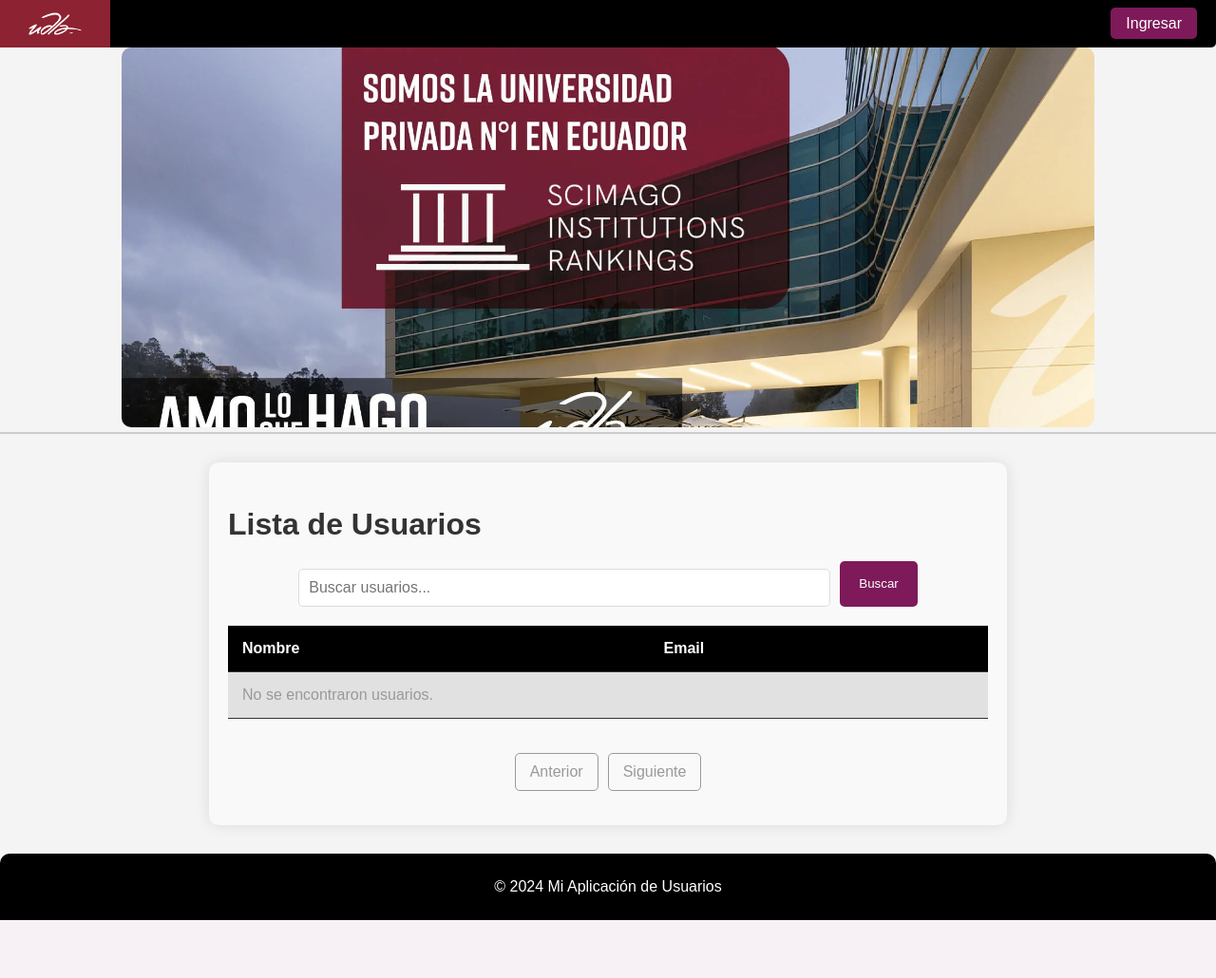
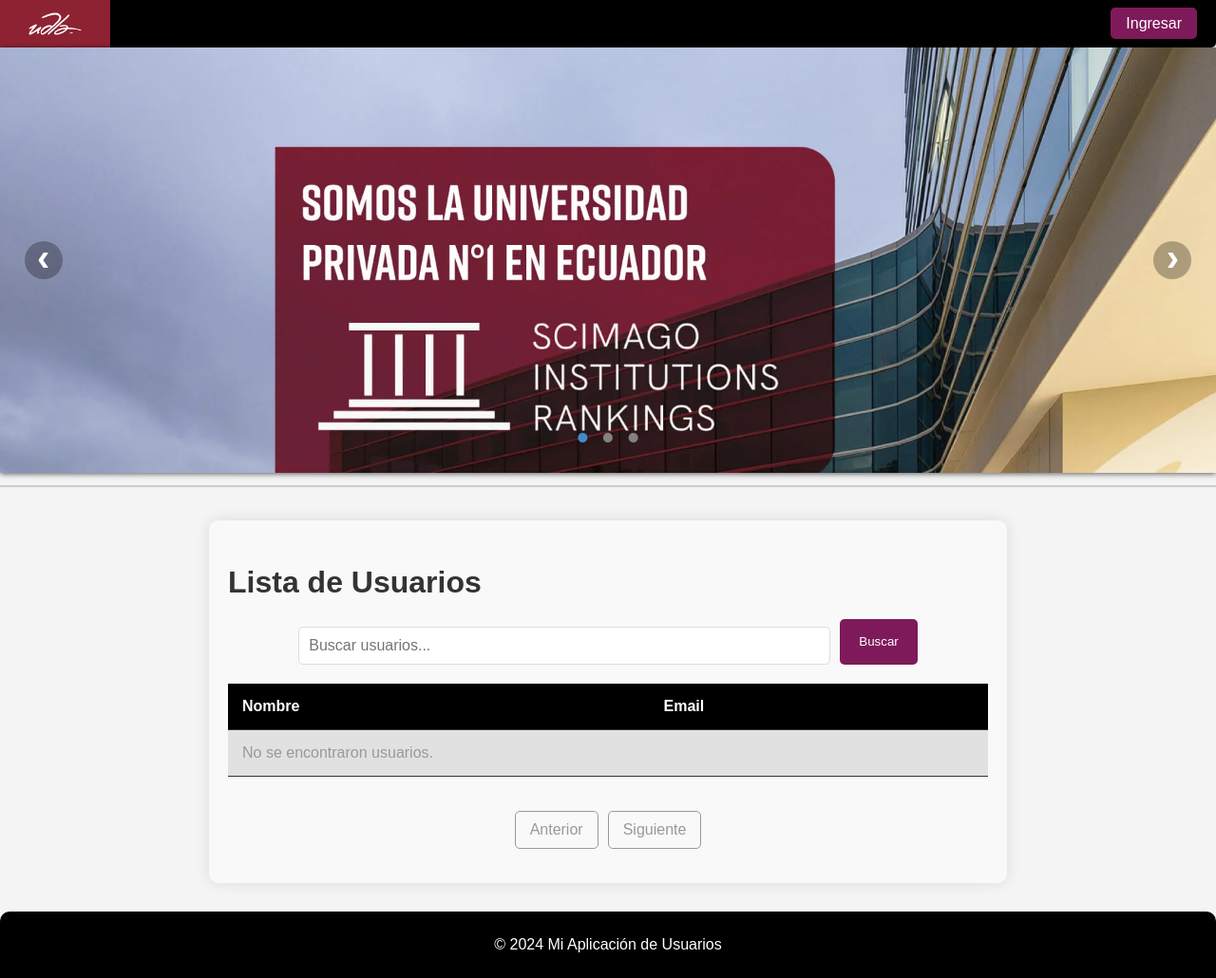
Before and after one commit to martinfq/flask-simple-app, a Flask app: page / in a window 1280 px wide. Shown: the whole page at 95% size. Before the commit the page ends 969 px from the top, so only its background shows below. Run offline with Flask 3, Linux system fonts and the light colour scheme; parts of the project's set-up code (start-up, migrations or seed data) failed here and were passed over.

Commit message:
feat: mejoras visuales

```diff
--- a/static/css/home.css
+++ b/static/css/home.css
@@ -22,11 +22,13 @@
 }
 
 .logo {
-    height: 100%; /* El logo ocupa toda la altura del navbar */
+    height: 100%;
+    /* El logo ocupa toda la altura del navbar */
 }
 
 .logo img {
-    height: 100%; /* La imagen del logo también ocupa toda la altura del navbar */
+    height: 100%;
+    /* La imagen del logo también ocupa toda la altura del navbar */
     width: auto;
     margin: 0;
     padding: 0;
@@ -45,18 +47,124 @@
     background-color: #0056b3;
 }
 
-/* Hero Section */
-.hero {
-    display: flex;
-    justify-content: center;
+/* ------------------------------------------------ */
+.slide {
+    position: relative;
+    box-shadow: 0px 1px 6px rgba(0, 0, 0, 0.64);
+    background-color: #f4f4f4;
 }
 
-.hero img {
-    width: 80%;
+.slide-inner {
+    position: relative;
+    overflow: hidden;
+    width: 100%;
+    height: calc(400px + 3em);
+    margin: 0px auto
+}
+
+.slide-open:checked+.slide-item {
+    position: static;
+    opacity: 100;
+}
+
+.slide-item {
+    position: absolute;
+    opacity: 0;
+    -webkit-transition: opacity 0.6s ease-out;
+    transition: opacity 0.6s ease-out;
+}
+
+.slide-item img {
+    display: block;
     height: auto;
-    max-height: 400px;
-    object-fit: cover;
-    border-radius: 10px;
+    max-width: 100%;
+}
+
+.slide-control {
+    background: rgba(0, 0, 0, 0.28);
+    border-radius: 50%;
+    color: #fff;
+    cursor: pointer;
+    display: none;
+    font-size: 40px;
+    height: 40px;
+    line-height: 35px;
+    position: absolute;
+    top: 50%;
+    -webkit-transform: translate(0, -50%);
+    cursor: pointer;
+    -ms-transform: translate(0, -50%);
+    transform: translate(0, -50%);
+    text-align: center;
+    width: 40px;
+    z-index: 10;
+}
+
+.slide-control.prev {
+    left: 2%;
+}
+
+.slide-control.next {
+    right: 2%;
+}
+
+.slide-control:hover {
+    background: rgba(0, 0, 0, 0.8);
+    color: #aaaaaa;
+}
+
+#slide-1:checked~.control-1,
+#slide-2:checked~.control-2,
+#slide-3:checked~.control-3 {
+    display: block;
+}
+
+.slide-indicador {
+    list-style: none;
+    margin: 0;
+    padding: 0;
+    position: absolute;
+    bottom: 2%;
+    left: 0;
+    right: 0;
+    text-align: center;
+    z-index: 10;
+}
+
+.slide-indicador li {
+    display: inline-block;
+    margin: 0 5px;
+}
+
+.slide-circulo {
+    color: #828282;
+    cursor: pointer;
+    display: block;
+    font-size: 35px;
+}
+
+.slide-circulo:hover {
+    color: #aaaaaa;
+}
+
+#slide-1:checked~.control-1~.slide-indicador li:nth-child(1) .slide-circulo,
+#slide-2:checked~.control-2~.slide-indicador li:nth-child(2) .slide-circulo,
+#slide-3:checked~.control-3~.slide-indicador li:nth-child(3) .slide-circulo {
+    color: #428bca;
+}
+
+#titulo {
+    width: 100%;
+    position: absolute;
+    padding: 0px;
+    margin: 0px auto;
+    text-align: center;
+    font-size: 27px;
+    color: rgba(255, 255, 255, 1);
+    font-family: 'Open Sans', sans-serif;
+    z-index: 9999;
+    text-shadow: 0px 1px 2px rgba(0, 0, 0, 0.33),
+        -1px 0px 2px rgba(255, 255, 255, 0);
 }
 
 /* Line Separator */
@@ -141,7 +249,8 @@
     align-items: center;
 }
 
-.logout-section, .delete-section {
+.logout-section,
+.delete-section {
     margin-top: 1.5rem;
     text-align: center;
 }
@@ -157,7 +266,6 @@
     max-width: 900px;
     height: auto;
     margin: 20px auto
-
 }
 
 /* Left section for the form */
@@ -229,7 +337,8 @@
     width: 100%;
 }
 
-.action-buttons a, .action-buttons button {
+.action-buttons a,
+.action-buttons button {
     width: 100%;
     margin-bottom: 1rem;
     padding: 0.75rem;
@@ -261,3 +370,19 @@
 .btn-delete:hover {
     background-color: #e60000;
 }
+
+.flash-messages {
+    margin: 20px 0;
+    padding: 15px;
+    border-radius: 5px;
+}
+
+.flash-messages .success {
+    background-color: #d4edda;
+    color: #155724;
+}
+
+.flash-messages .error {
+    background-color: #f8d7da;
+    color: #721c24;
+}
--- a/static/css/user_list.css
+++ b/static/css/user_list.css
@@ -116,7 +116,8 @@
     margin-bottom: 20px;
 }
 
-    .user-table th, .user-table td {
+.user-table th,
+.user-table td {
     padding: 15px;
     text-align: left;
     border-bottom: 1px solid #333;
--- a/templates/edit_profile.html
+++ b/templates/edit_profile.html
@@ -31,7 +31,8 @@
     <div class="action-buttons-section">
         <div class="action-buttons">
             <a href="/logout" class="btn-logout">Cerrar Sesión</a>
-            <form method="POST" action="{{ url_for('delete_profile') }}" onsubmit="return confirm('¿Estás seguro de eliminar tu cuenta? Esta acción es irreversible.');">
+            <form method="POST" action="{{ url_for('delete_profile') }}"
+                onsubmit="return confirm('¿Estás seguro de eliminar tu cuenta? Esta acción es irreversible.');">
                 {{ form.hidden_tag() }}
                 <button type="submit" class="btn-delete">Eliminar Cuenta</button>
             </form>
--- a/templates/index.html
+++ b/templates/index.html
@@ -3,9 +3,48 @@
 
 {% block content %}
 <!-- Hero Section -->
-<section class="hero">
-    <img src="/static/img/banner.webp" alt="Banner Image">
-</section>
+<div class="slide">
+    <div class="slide-inner">
+        <input class="slide-open" type="radio" id="slide-1" name="slide" aria-hidden="true" hidden="" checked="checked">
+        <div class="slide-item">
+            <img src="static/img/banner.webp">
+        </div>
+        <input class="slide-open" type="radio" id="slide-2" name="slide" aria-hidden="true" hidden="">
+        <div class="slide-item">
+            <img src="static/img/img1.jpg">
+        </div>
+        <input class="slide-open" type="radio" id="slide-3" name="slide" aria-hidden="true" hidden="">
+        <div class="slide-item">
+            <img src="static/img/img2.jpg">
+        </div>
+        <label for="slide-3" class="slide-control prev control-1">‹</label>
+        <label for="slide-2" class="slide-control next control-1">›</label>
+        <label for="slide-1" class="slide-control prev control-2">‹</label>
+        <label for="slide-3" class="slide-control next control-2">›</label>
+        <label for="slide-2" class="slide-control prev control-3">‹</label>
+        <label for="slide-1" class="slide-control next control-3">›</label>
+        <ol class="slide-indicador">
+            <li>
+                <label for="slide-1" class="slide-circulo">•</label>
+            </li>
+            <li>
+                <label for="slide-2" class="slide-circulo">•</label>
+            </li>
+            <li>
+                <label for="slide-3" class="slide-circulo">•</label>
+            </li>
+        </ol>
+    </div>
+</div>
+
+<div class="navigation">
+    <label for="slide1" class="nav-btn"></label>
+    <label for="slide2" class="nav-btn"></label>
+    <label for="slide3" class="nav-btn"></label>
+</div>
+</div>
+</div>
+
 
 <!-- Line Separator -->
 <hr class="separator">
@@ -16,8 +55,7 @@
 
     <form method="GET" action="/" class="search-form">
         <input type="text" name="search" placeholder="Buscar usuarios..."
-               value="{{ search_query if search_query is not none else '' }}"
-               class="search-input">
+            value="{{ search_query if search_query is not none else '' }}" class="search-input">
         <button type="submit" class="search-button">Buscar</button>
     </form>
 
@@ -48,7 +86,8 @@
         <ul class="pagination">
             {% if users.has_prev %}
             <li class="page-item">
-                <a class="page-link" href="{{ url_for('index', page=users.prev_num, search=search_query) }}">Anterior</a>
+                <a class="page-link"
+                    href="{{ url_for('index', page=users.prev_num, search=search_query) }}">Anterior</a>
             </li>
             {% else %}
             <li class="page-item disabled"><span class="page-link">Anterior</span></li>
@@ -60,7 +99,8 @@
             <li class="page-item active"><span class="page-link">{{ page_num }}</span></li>
             {% else %}
             <li class="page-item">
-                <a class="page-link" href="{{ url_for('index', page=page_num, search=search_query) }}">{{ page_num }}</a>
+                <a class="page-link" href="{{ url_for('index', page=page_num, search=search_query) }}">{{ page_num
+                    }}</a>
             </li>
             {% endif %}
             {% else %}
@@ -70,7 +110,8 @@
 
             {% if users.has_next %}
             <li class="page-item">
-                <a class="page-link" href="{{ url_for('index', page=users.next_num, search=search_query) }}">Siguiente</a>
+                <a class="page-link"
+                    href="{{ url_for('index', page=users.next_num, search=search_query) }}">Siguiente</a>
             </li>
             {% else %}
             <li class="page-item disabled"><span class="page-link">Siguiente</span></li>
--- a/templates/layout.html
+++ b/templates/layout.html
@@ -1,5 +1,6 @@
 <!DOCTYPE html>
 <html lang="es">
+
 <head>
     <meta charset="UTF-8">
     <meta name="viewport" content="width=device-width, initial-scale=1.0">
@@ -7,6 +8,7 @@
     <link rel="stylesheet" href="/static/css/home.css">
     <link rel="stylesheet" href="/static/css/user_list.css">
 </head>
+
 <body>
     <nav class="navbar">
         <div class="logo">
@@ -35,4 +37,5 @@
         <p>&copy; 2024 Mi Aplicación de Usuarios</p>
     </footer>
 </body>
+
 </html>
--- a/templates/login.html
+++ b/templates/login.html
@@ -1,11 +1,13 @@
 <!DOCTYPE html>
 <html lang="en">
+
 <head>
     <meta charset="UTF-8">
     <meta name="viewport" content="width=device-width, initial-scale=1.0">
     <title>Login</title>
     <link rel="stylesheet" href="/static/css/auth.css">
 </head>
+
 <body>
     <div class="login-container">
         <h1>Iniciar Sesión</h1>
@@ -30,4 +32,5 @@
         </div>
     </div>
 </body>
+
 </html>
```
Also changed, not shown: static/css/auth.css (+8 -4 lines), templates/register.html (+11 -3 lines). Lines whose indentation alone changed are shown as unchanged.
